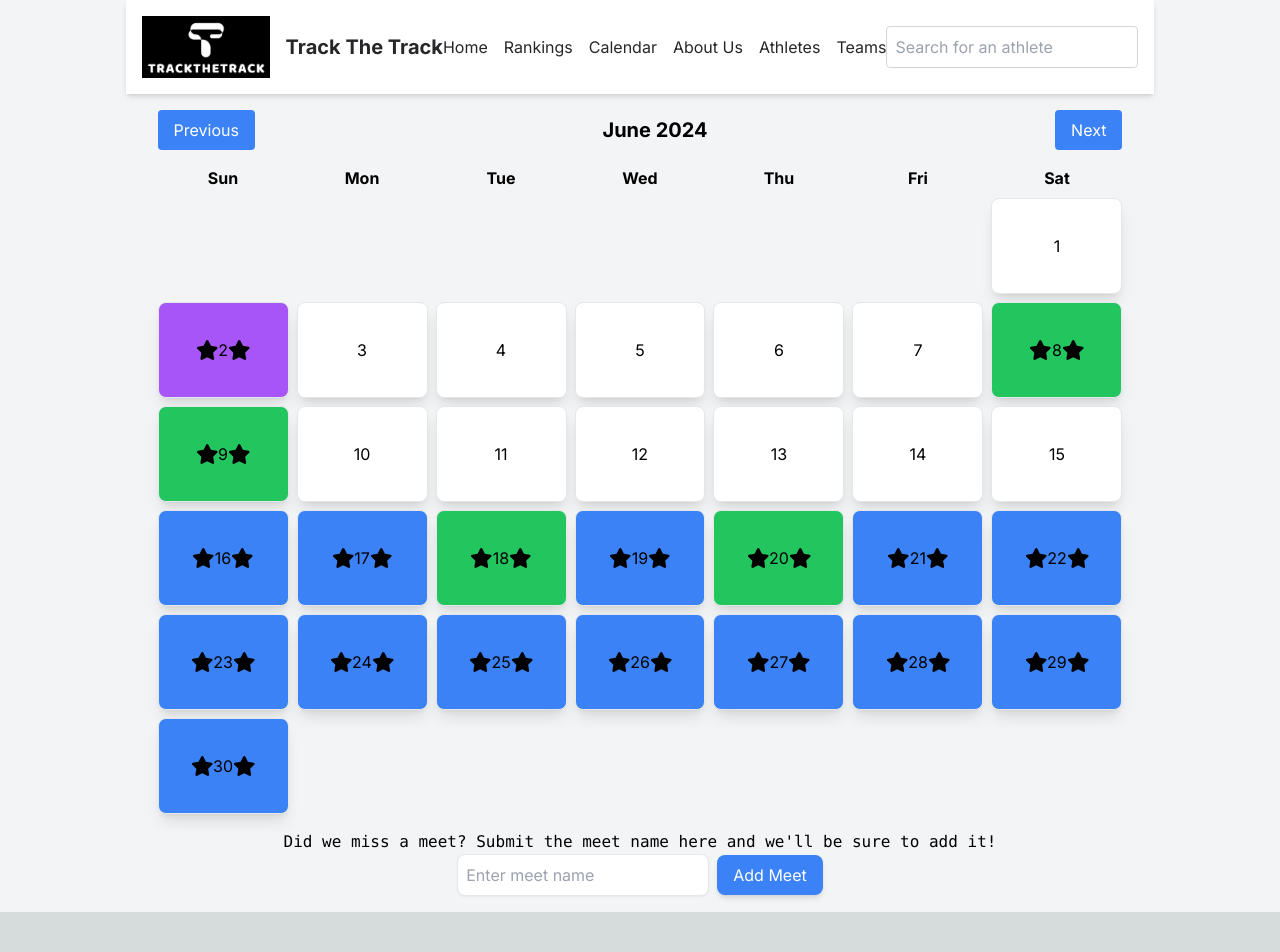
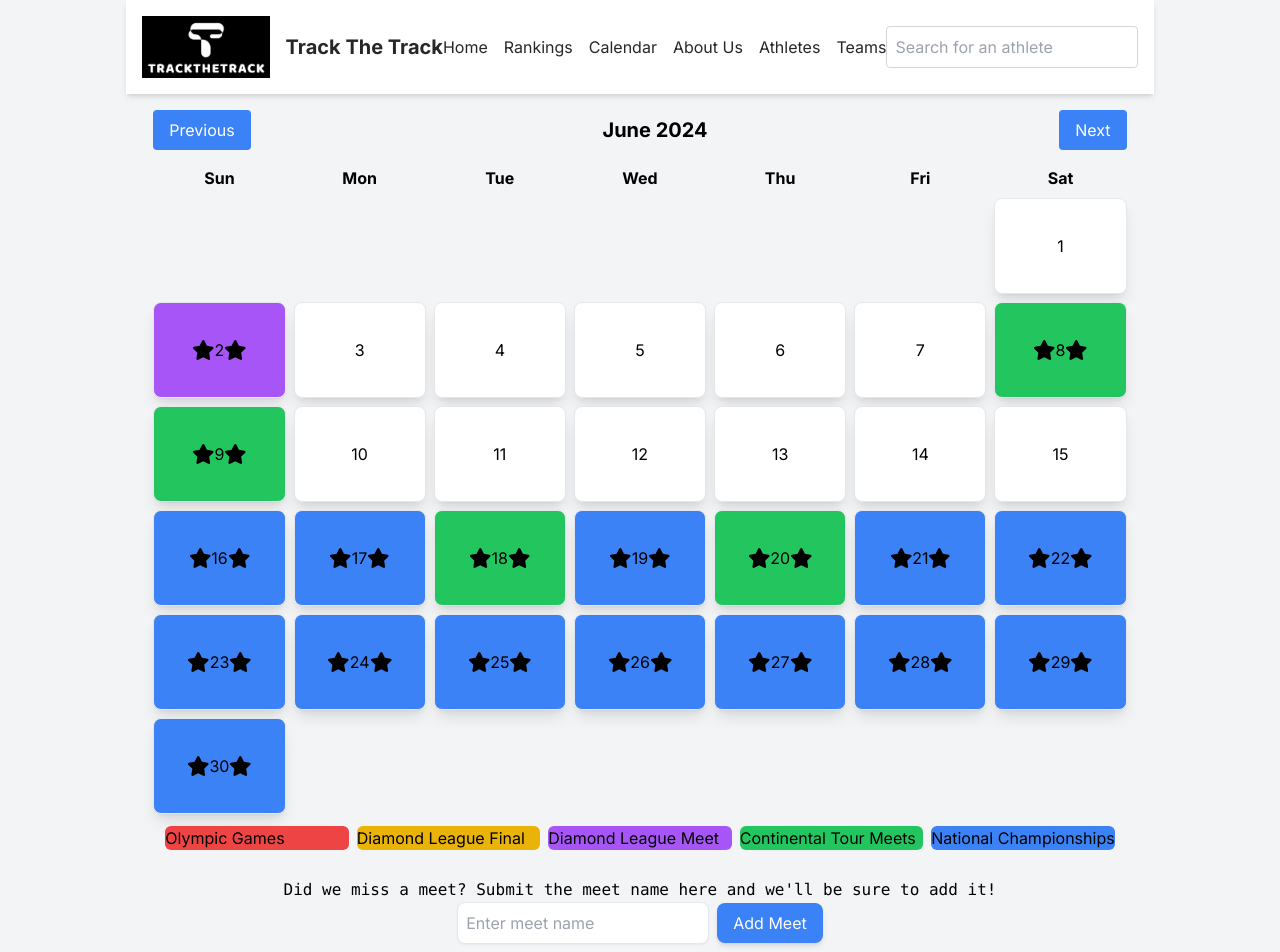
Before and after one commit to sohumgaitonde/trackthetrack, a Next.js app in the folder trackthetrack/: page /calendar2 in a window 1280 px wide. Shown: the top 952 px of the page. Before the commit the page ends 912 px from the top, so only its background shows below. Built offline with nearby package versions, Linux system fonts and the light colour scheme.

Commit message:
Add key to calendar

```diff
--- a/trackthetrack/components/Calendar2.tsx
+++ b/trackthetrack/components/Calendar2.tsx
@@ -100,7 +100,7 @@ const Calendar = () => {
         <div>
             <div
           key={day}
-          className={`max-w-5xl w-full p-8 rounded-lg shadow-lg h-24 flex items-center justify-center border cursor-pointer ${categoryClass}`}
+          className={`w-full p-8 rounded-lg shadow-lg h-24 flex items-center justify-center border cursor-pointer ${categoryClass}`}
           onClick={() => handleClickDate(dateStr)}
         >
           <div>
@@ -134,6 +134,25 @@ const Calendar = () => {
         ))}
         {renderDays()}
       </div>
+      <section className="p-2">
+        <div className="flex grid grid-cols-5 ">
+          <div className="bg-red-500 rounded-md m-1">
+            Olympic Games
+          </div>
+          <div className="bg-yellow-500 rounded-md m-1">
+            Diamond League Final
+          </div>
+          <div className="bg-purple-500 rounded-md m-1">
+            Diamond League Meet
+          </div>
+          <div className="bg-green-500 rounded-md m-1">
+            Continental Tour Meets
+          </div>
+          <div className="bg-blue-500 rounded-md m-1">
+            National Championships
+          </div>
+        </div>
+      </section>
       {selectedDate && (
         <div className="mt-4 p-4 border rounded bg-white">
           <h3 className="text-xl font-bold">Events on {dayjs(selectedDate).format('MMMM D, YYYY')}</h3>
```
